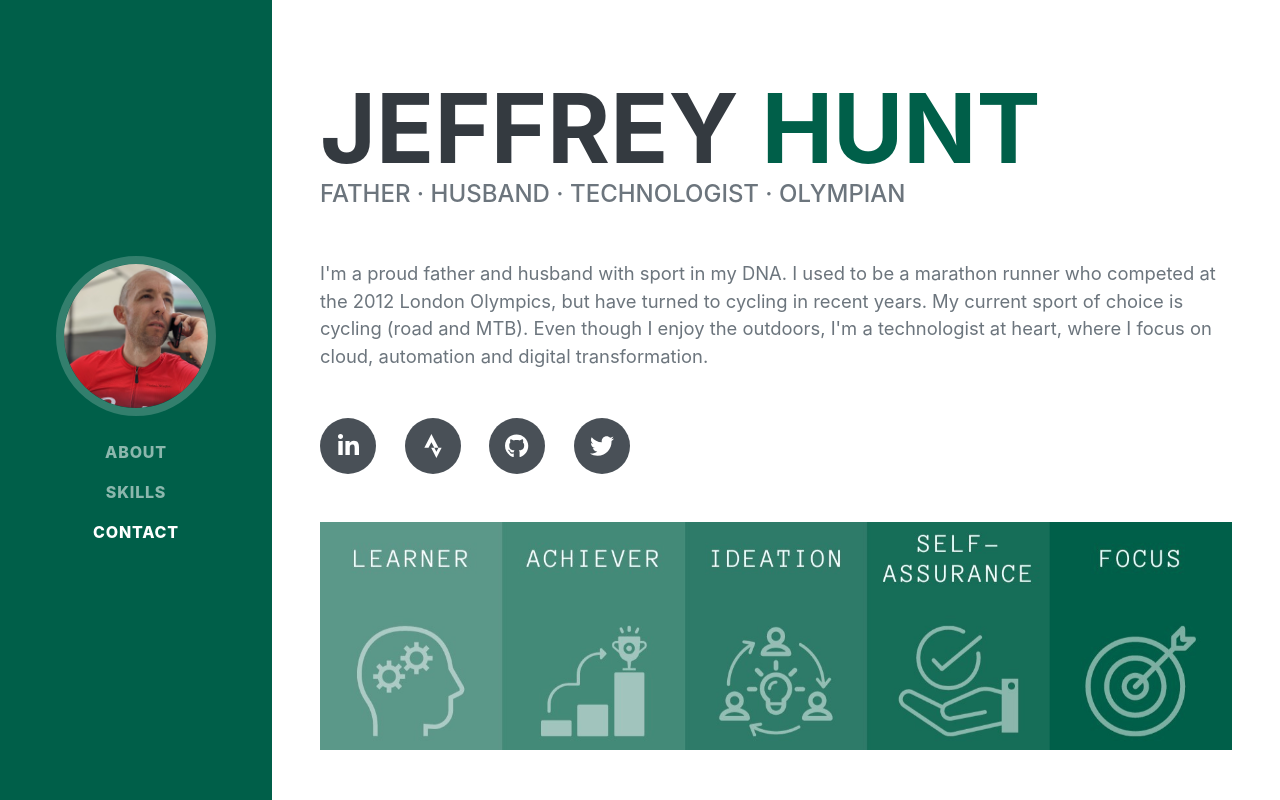
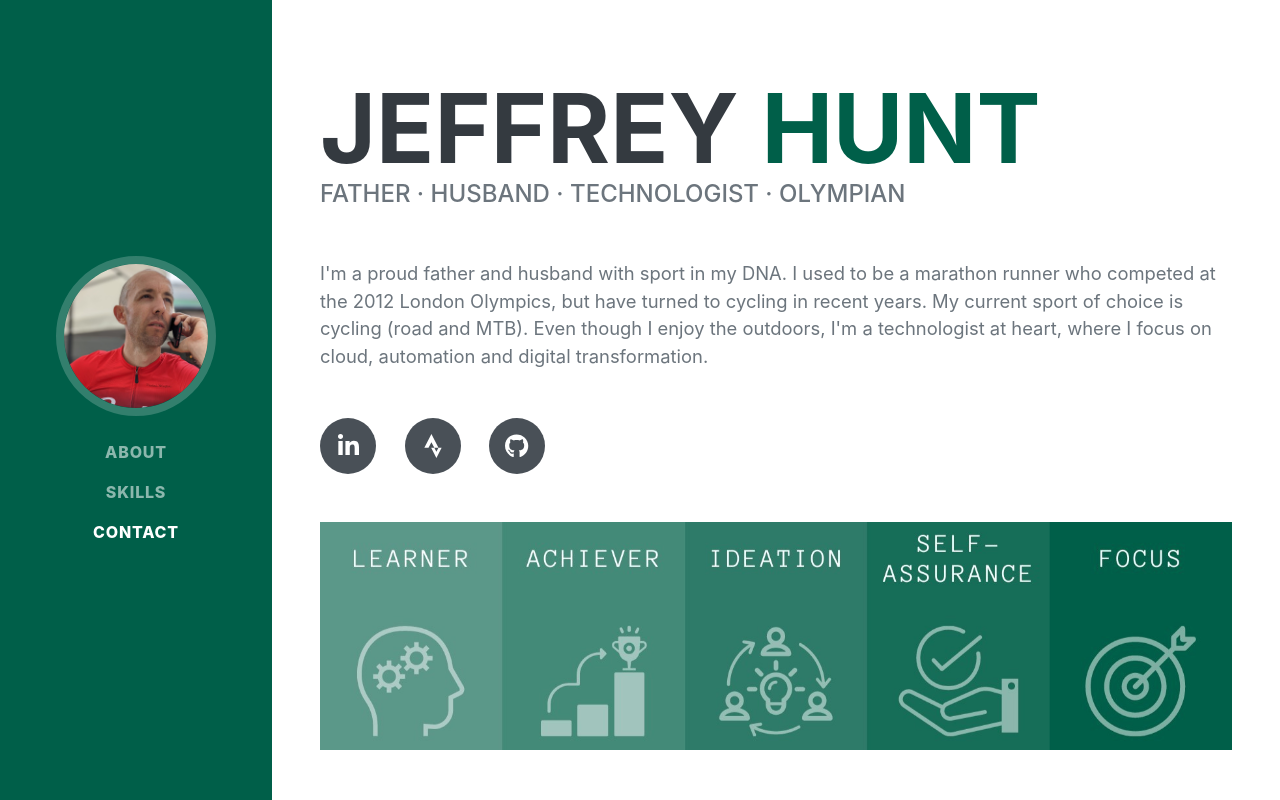
Before and after one commit to jeffreyhunt/personal-website, a plain HTML site: page index.html in a window 1280 px wide. Shown: the top 800 px of the page. Drawn offline with nearby package versions, Linux system fonts and the light colour scheme; a web font is replaced by a local one.

Commit message:
removed twitter

```diff
--- a/index.html
+++ b/index.html
@@ -48,7 +48,6 @@
                         <a class="social-icon" href="https://www.linkedin.com/in/jeffreyhunt82/" target="_blank"><i class="fab fa-linkedin-in"></i></a>
                         <a class="social-icon" href="https://www.strava.com/athletes/jeffreyhunt82" target="_blank"><i class="fab fa-strava"></i></a>
                         <a class="social-icon" href="https://github.com/jeffreyhunt" target="_blank"><i class="fab fa-github"></i></a>
-                        <a class="social-icon" href="https://twitter.com/jeffreyhunt82" target="_blank"><i class="fab fa-twitter"></i></a>
                     </div>
                     <div><img src="/assets/img/clifton-strengths.jpg" class="img-fluid"></div>
                 </div>
```
